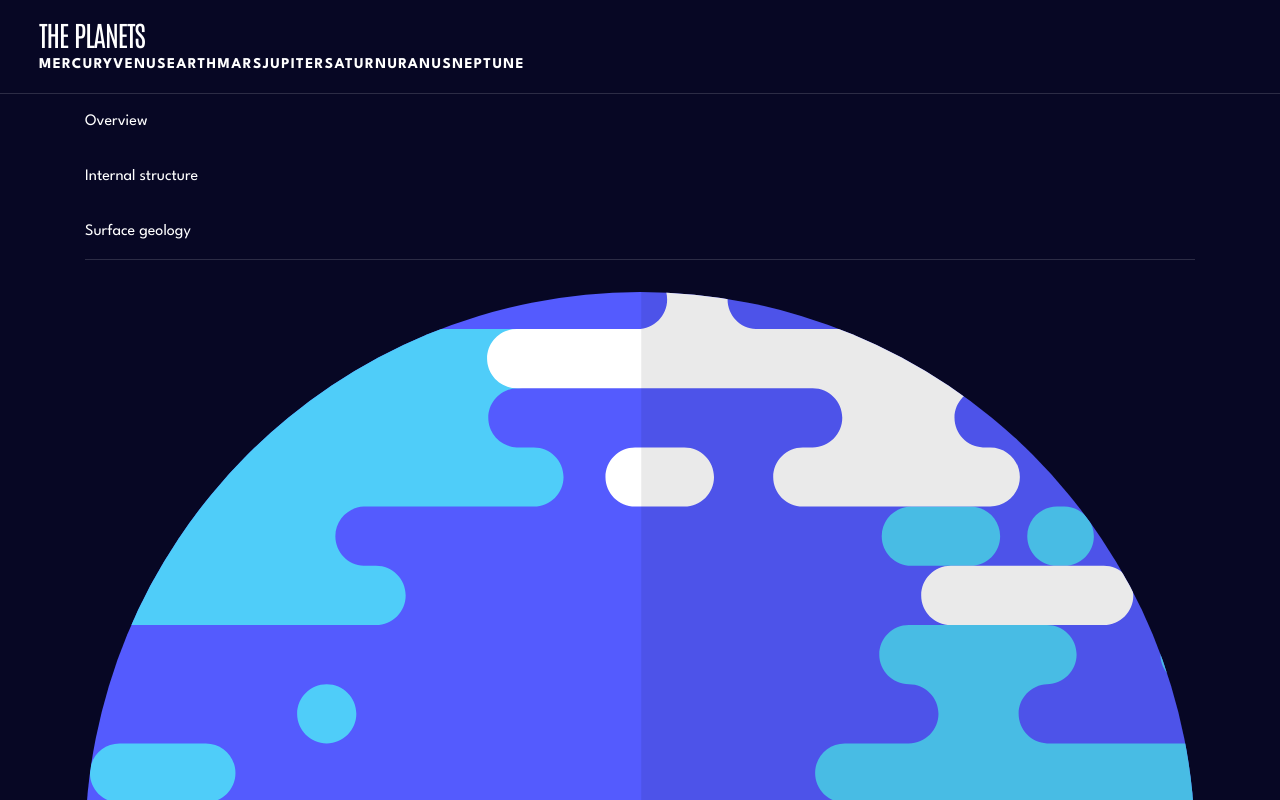
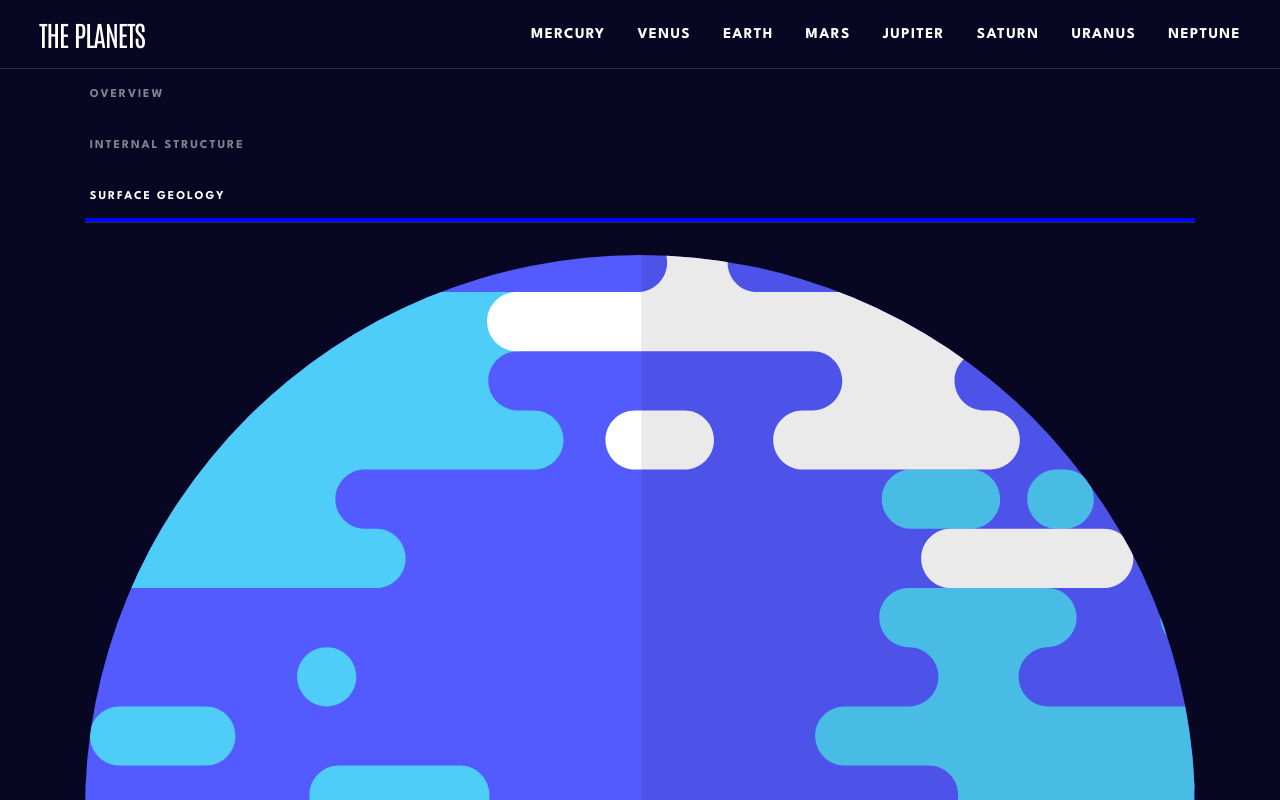
Before and after one commit to Dudeldups/FM-planets-fact-site, a React (Vite) app: page /Earth/geology in a window 1280 px wide. Shown: the top 800 px of the page. Built offline with nearby package versions, Linux system fonts and the light colour scheme.

Commit message:
added mobile sub-nav

```diff
--- a/src/pages/PlanetDetails/PlanetDetails.scss
+++ b/src/pages/PlanetDetails/PlanetDetails.scss
@@ -38,14 +38,31 @@
   &__link-list {
     @include border(0.0625rem, rgba($clr-white, 0.15), $where: bottom);
     list-style: none;
+    background-color: $clr-main-900;
 
     @include mq($until: $bp-tablet) {
       display: flex;
       justify-content: space-between;
+      position: sticky;
+      top: 0;
     }
   }
 
-  &__link-item {
-    padding-block: 1.25rem;
+  &__inner-link {
+    display: block;
+    padding: 1.25rem 0.3rem;
+
+    & > span {
+      @include mq($until: $bp-tablet) {
+        display: none;
+      }
+    }
+
+    &.active {
+      @include pseudo($inset: auto 0 0 0, $parent: true) {
+        height: 0.25rem;
+        background-color: blue;
+      }
+    }
   }
 }
--- a/src/pages/PlanetDetails/PlanetDetails.tsx
+++ b/src/pages/PlanetDetails/PlanetDetails.tsx
@@ -100,7 +100,7 @@ export default function PlanetDetails() {
             relative="path"
             title="Internal structure"
             className="planet__inner-link">
-            Internal structure
+            <span>Internal</span> structure
           </NavLink>
         </li>
         <li className="planet__link-item">
@@ -109,7 +109,7 @@ export default function PlanetDetails() {
             relative="path"
             title="Surface geology"
             className="planet__inner-link">
-            Surface geology
+            Surface <span>geology</span>
           </NavLink>
         </li>
       </ul>
--- a/src/pages/Root/Root.scss
+++ b/src/pages/Root/Root.scss
@@ -7,13 +7,16 @@
 }
 
 .nav {
+  z-index: 5;
   position: relative;
   padding-block: 1rem;
 
-  // @include mq($bp-tablet) {
-  //   display: flex;
-  //   flex-direction: column;
-  // }
+  @include mq($bp-tablet) {
+    display: flex;
+    flex-direction: column;
+    align-items: center;
+    gap: 2.44rem;
+  }
 
   @include mq($bp-desktop) {
     flex-direction: row;
@@ -28,16 +31,10 @@
       position: absolute;
       inset: 4.5rem 0 0 0;
       overflow-x: hidden;
-      display: flex;
       flex-direction: column;
       min-height: 100vh;
       min-height: 100dvh;
-      background: linear-gradient(
-        to bottom,
-        $clr-main-900,
-        $clr-main-900 90%,
-        rgba(0, 0, 0, 0)
-      );
+      background: $clr-main-900;
       opacity: 0;
       width: 0;
       margin-left: auto;
@@ -48,6 +45,10 @@
         opacity: 1;
         transition: opacity 0.6s ease-out 0.1s, width 0.9s ease-out;
       }
+    }
+
+    @include mq($bp-tablet) {
+      gap: 2rem;
     }
   }
 
--- a/src/scss/base/_typography.scss
+++ b/src/scss/base/_typography.scss
@@ -81,6 +81,7 @@ body {
   &__desc {
     font-size: get-clamp(0.875, 0.875rem, $bp-tablet, $bp-desktop);
     line-height: 1.375rem;
+    color: rgba($clr-white, 0.8);
 
     @include mq($until: $bp-tablet) {
       text-align: center;
@@ -89,9 +90,22 @@ body {
 
   &__source {
     text-align: center;
+    color: rgba($clr-white, 0.5);
 
     & a {
       text-decoration: underline;
+      color: inherit;
+    }
+  }
+
+  &__inner-link {
+    font-size: 0.75rem;
+    letter-spacing: 0.12056rem;
+    font-weight: 700;
+    text-transform: uppercase;
+
+    &:not(.active) {
+      color: rgba($clr-white, 0.5);
     }
   }
 }
@@ -104,6 +118,7 @@ body {
     font-weight: 700;
     line-height: 1rem;
     letter-spacing: 0.04544rem;
+    color: rgba($clr-white, 0.6);
   }
 
   &__detail {
```
